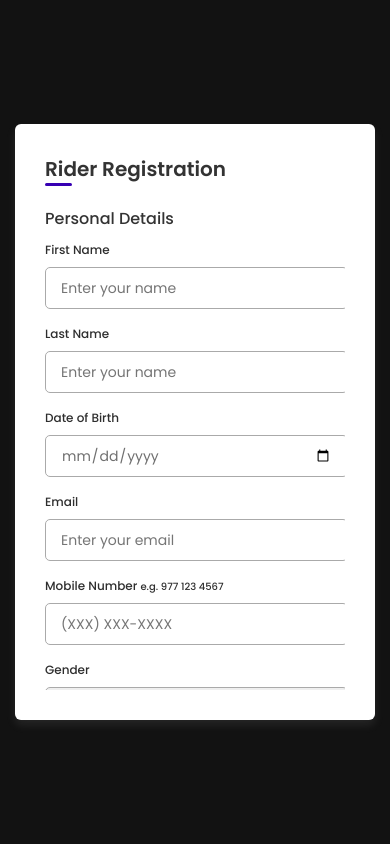
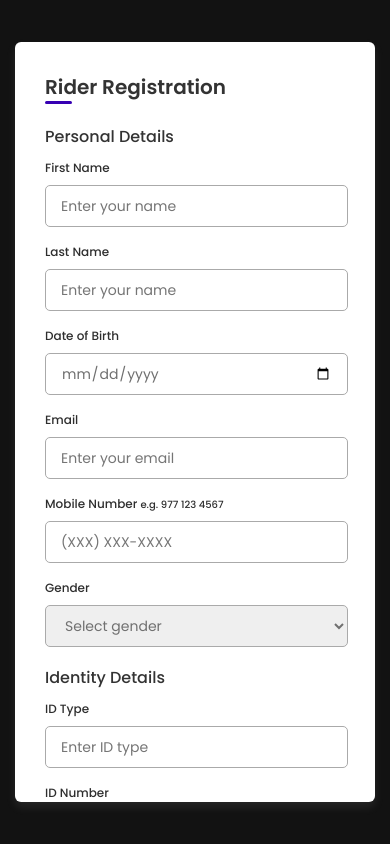
Before and after one commit to celsodasecond/sample-registration-form-vanilla-html-css-responsive, a plain HTML site: page index.html in a window 390 px wide. Drawn offline with nearby package versions, Linux system fonts and the light colour scheme.

Commit message:
fix: css overflow logic

```diff
--- a/style.css
+++ b/style.css
@@ -22,6 +22,8 @@ body {
 	margin: 0 15px;
 	background-color: #fff;
 	box-shadow: 0 5px 10px rgba(216, 216, 216, 0.1);
+    overflow-y: auto;
+	overflow-x: hidden;
 }
 .container header {
 	position: relative;
@@ -44,8 +46,6 @@ body {
 	margin-top: 16px;
 	min-height: 490px;
 	background-color: #fff;
-	overflow-y: auto;
-	overflow-x: hidden;
 }
 .container form .form {
 	position: absolute;
@@ -264,8 +264,9 @@ form .buttons button,
 }
 
 @media (max-width: 750px) {
-	.container form {
+	.container {
 		overflow-y: scroll;
+        min-height: 90vh;
 	}
 	.container form::-webkit-scrollbar {
 		display: none;
```
